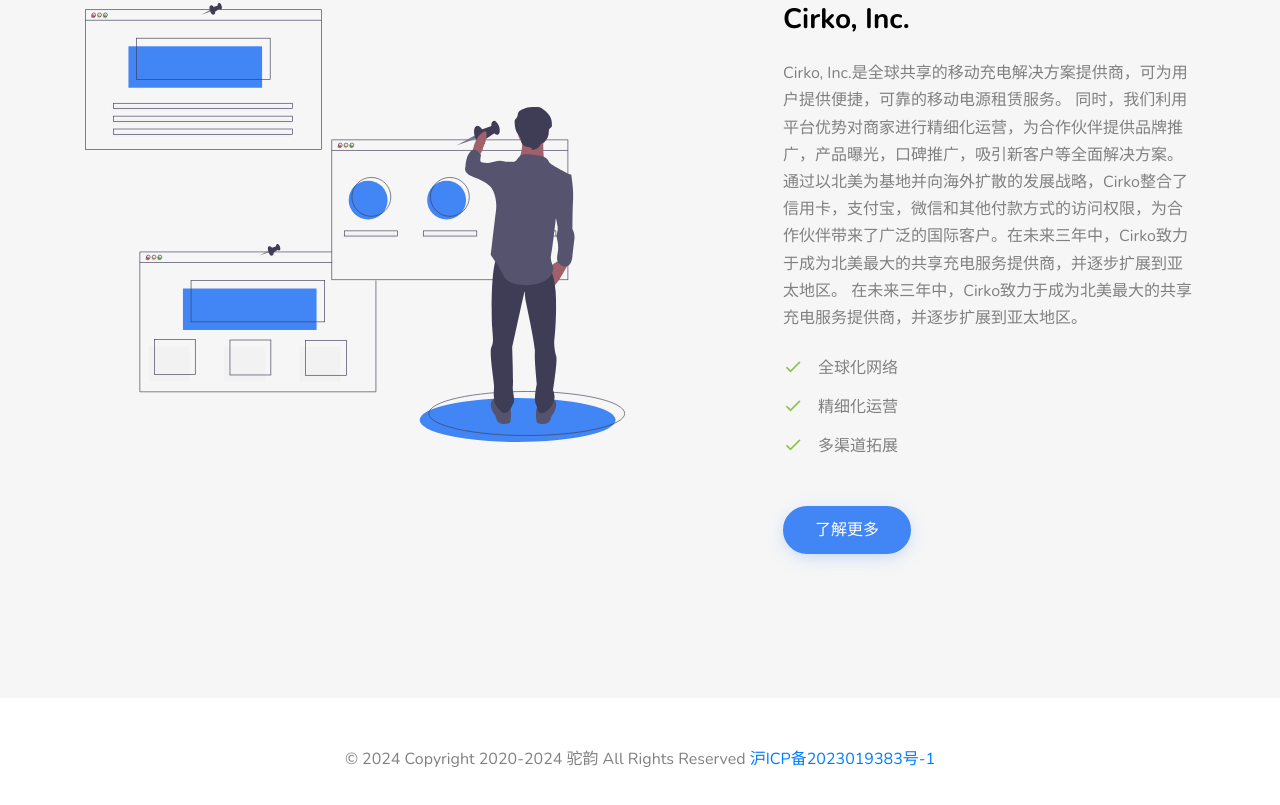
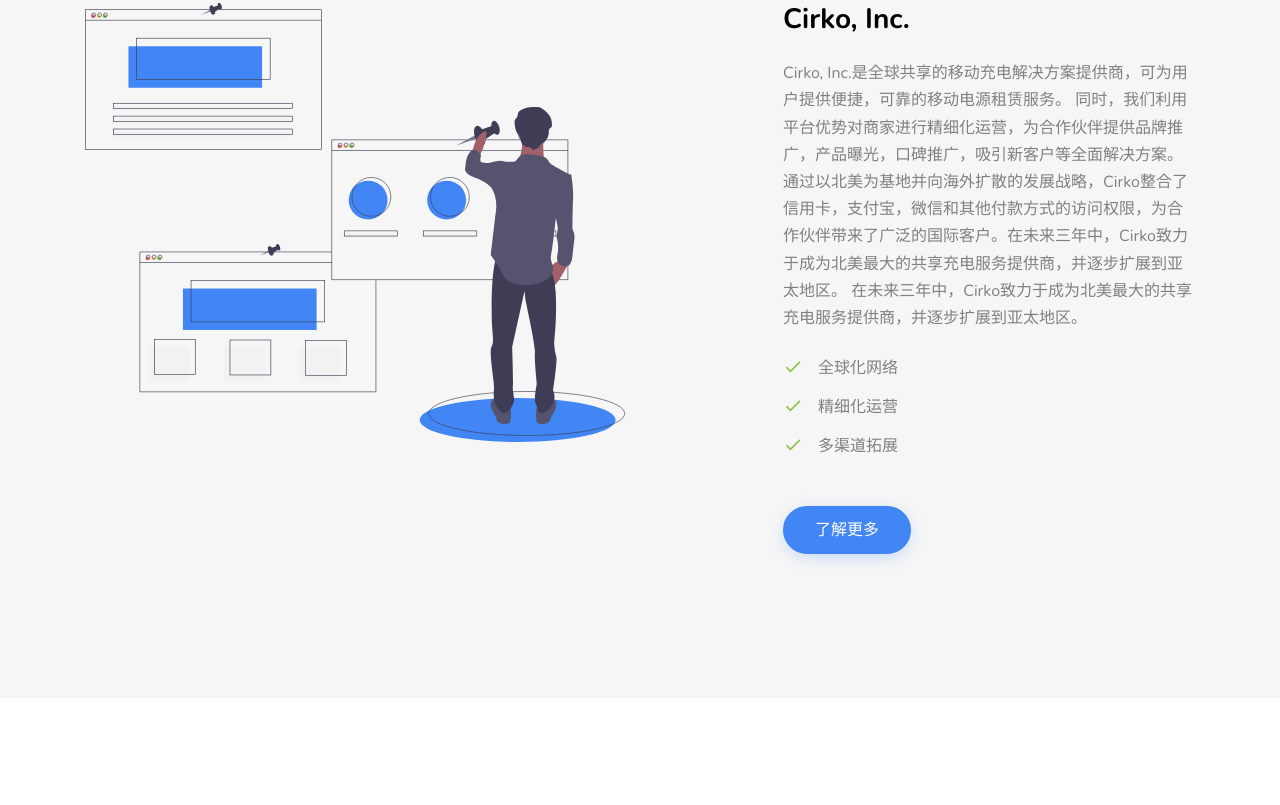
Before and after one commit to AntGe7/AntGe7.github.io, a plain HTML site: page investor.html in a window 1280 px wide. Shown: the part 5748-6553 px from the top of the page. Drawn offline with nearby package versions, Linux system fonts and the light colour scheme; files whose address does not match are found by name.

Commit message:
Update investor.html

```diff
--- a/investor.html
+++ b/investor.html
@@ -466,23 +466,7 @@
             </p>
           </div>
         </div> -->
-        <div class="row">
-          <div class="col-md-12">
-            <p class="mb-0">
-                <a class=" text-sm">
-                  © 2024 Copyright 2020-2024 驼韵 All Rights Reserved
-                  <a
-                    href="http://beian.miit.gov.cn"
-                    target="_blank"
-                    className="text-blue-500"
-                  >
-                  沪ICP备2023019383号-1
-                  </a>
-                </a>
-                <br />
-            </p>
-          </div>
-        </div>
+
       </div>
     </div>
   </div> <!-- .site-wrap -->
```
